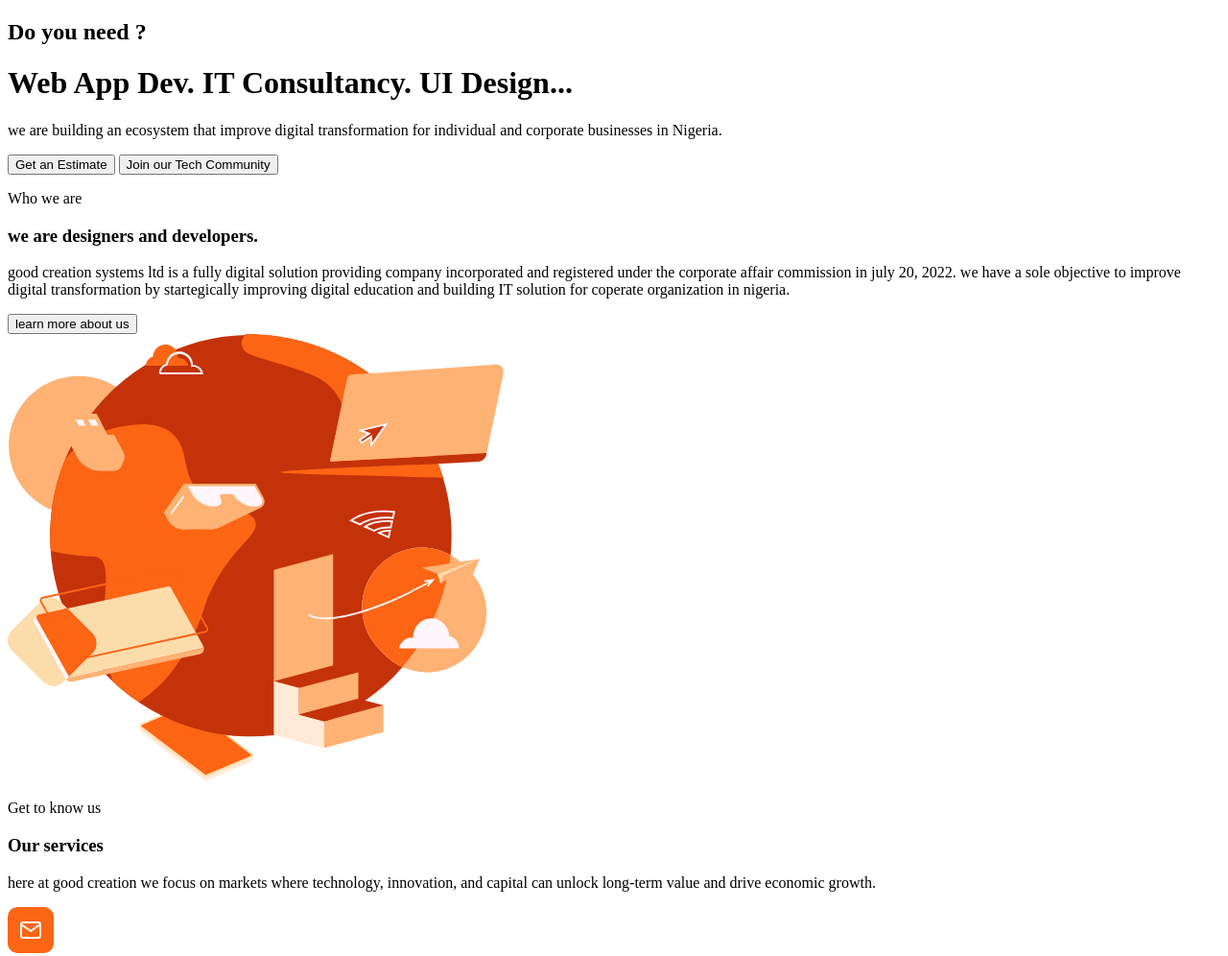
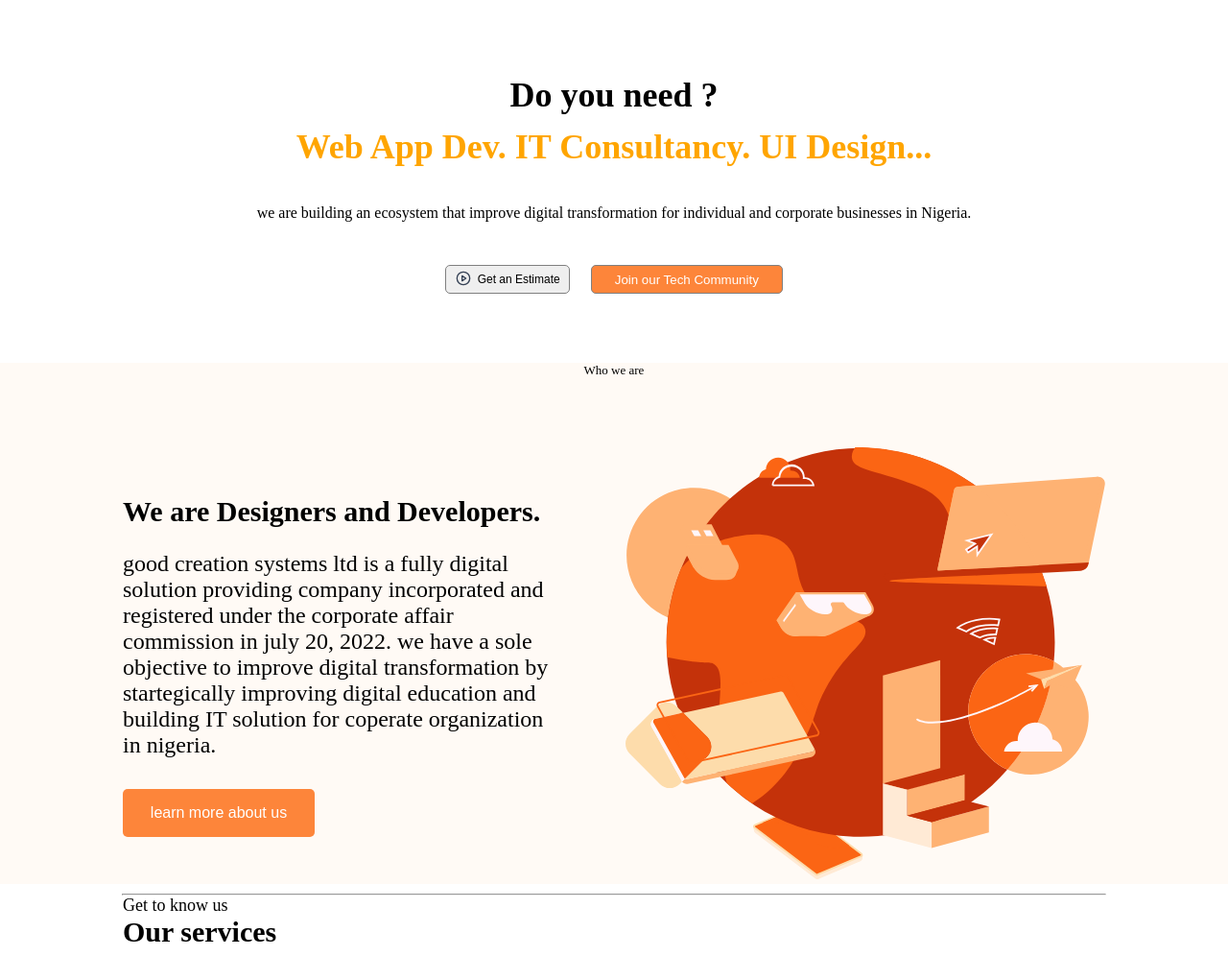
Before and after one commit to OluwaZhang/Good-creation-project, a plain HTML site: page index.html in a window 1280 px wide. Shown: the top 996 px of the page at 96% size. Drawn offline with Linux system fonts and the light colour scheme.

Commit message:
modify css

```diff
--- a/css/style.css
+++ b/css/style.css
@@ -0,0 +1,129 @@
+* {
+  margin: 0;
+  padding: 0;
+}
+/* general */
+body {
+  background-color: white;
+  font-size: 18px;
+}
+.container {
+  width: 80%;
+  margin: auto;
+}
+li {
+  list-style-type: none;
+}
+a {
+  text-decoration: none;
+}
+
+/* header */
+header {
+  margin-top: 4em;
+  line-height: 1.5;
+}
+header h2 {
+  font-size: 2em;
+  display: flex;
+  justify-content: center;
+}
+header h1 {
+  display: flex;
+  justify-content: center;
+  /* width: 100%; */
+  color: orange;
+}
+.short {
+  display: flex;
+  justify-content: center;
+  width: 80%;
+  margin: auto;
+  font-size: 16px;
+  text-align: center;
+  line-height: 1.2;
+  margin-top: 2em;
+}
+.buttons {
+  display: flex;
+  justify-content: center;
+  gap: 1.2em;
+  margin-top: 2.5em;
+}
+.estimate {
+  width: 130px;
+  height: 30px;
+  font-size: 12px;
+  display: flex;
+  justify-content: center;
+  align-items: center;
+  gap: 7px;
+  border: 1px solid gray;
+  border-radius: 5px;
+}
+
+.get-circle {
+  width: 16px;
+  margin-top: -2px;
+}
+.join {
+  width: 200px;
+  height: 30px;
+  background-color: #fd853a;
+  color: white;
+  border: 1px solid gray;
+  border-radius: 5px;
+}
+
+.rule-1 {
+  width: 1144;
+  height: 14;
+  color: orange;
+} /* this part of the code isnt resonding for some reason */
+
+/* main */
+main {
+  margin-top: 4em;
+}
+.we {
+  display: flex;
+  justify-content: center;
+  font-size: 13px;
+}
+#About {
+  background-color: #fffaf5;
+}
+
+.about-below {
+  display: flex;
+  align-items: center;
+  gap: 4em;
+  margin-top: 4em;
+}
+h3 {
+  font-size: 30px;
+}
+.are p {
+  margin-top: 1em;
+  /* max-width: 500px; */
+  font-size: 24px;
+}
+.learn {
+  width: 200px;
+  height: 50px;
+  margin-top: 2em;
+  font-size: 16px;
+  border: none;
+  border-radius: 5px;
+  background-color: #fd853a;
+  color: white;
+}
+.globe {
+  width: 500px;
+  height: auto;
+}
+hr {
+  width: 80%;
+  margin: auto;
+  margin-top: 10px;
+}
--- a/index.html
+++ b/index.html
@@ -18,13 +18,18 @@
           individual and corporate businesses in Nigeria.
         </p>
         <div class="buttons">
-          <button type="submit">Get an Estimate</button>
+          <button type="submit" class="estimate">
+            <img src="./img/play-circle.svg" alt="get" class="get-circle" /> Get
+            an Estimate
+          </button>
 
-          <button type="submit">Join our Tech Community</button>
+          <div>
+            <button type="submit" class="join">Join our Tech Community</button>
+          </div>
         </div>
 
         <div class="rules">
-          <span class="rule-1"></span>
+          <span class="rule-1" width="1144" height="14"></span>
           <span class="rule-2"></span>
           <span class="rule-3"></span>
         </div>
@@ -33,17 +38,20 @@
 
     <main>
       <section id="About">
+        <div class="container">
           <p class="we">Who we are</p>
+          <div class="about-below">
             <div class="are">
-          <h3>we are designers and developers.</h3>
+              <h3>We are Designers and Developers.</h3>
               <p>
                 good creation systems ltd is a fully digital solution providing
                 company incorporated and registered under the corporate affair
                 commission in july 20, 2022. we have a sole objective to improve
-            digital transformation by startegically improving digital education
-            and building IT solution for coperate organization in nigeria.
+                digital transformation by startegically improving digital
+                education and building IT solution for coperate organization in
+                nigeria.
               </p>
-          <button type="submit">learn more about us</button>
+              <button type="submit" class="learn">learn more about us</button>
             </div>
             <div>
               <img
@@ -51,11 +59,15 @@
                 alt="globe"
                 width="517"
                 height="465"
+                class="globe"
               />
             </div>
+          </div>
+        </div>
       </section>
+      <hr />
 
-      <section id="services">
+      <section id="services" class="container">
         <article class="top-service">
           <p>Get to know us</p>
           <h3>Our services</h3>
@@ -89,7 +101,7 @@
               <h4>Business Automation</h4>
               <p>
                 Auto-assign tasks, send slack messages, and much more. Now power
-                up with hundreds of new templates to help you get started.>
+                up with hundreds of new templates to help you get started.
               </p>
             </div>
 
@@ -252,7 +264,7 @@
         </article>
       </section>
 
-      <section class="work">
+      <section id="work">
         <div class="left-work">
           <h3>It's Work Time</h3>
           <p>Let jump on Your Idea and Make It Big</p>
@@ -265,6 +277,7 @@
       </section>
 
       <section id="contact">
+        <div class="container">
           <div class="top-contact">
             <div class="left-top-contact">
               <p>contact us</p>
@@ -298,10 +311,12 @@
             </form>
             <p>we care about your data in our <a href="">privacy policy</a></p>
           </div>
+        </div>
       </section>
+    </main>
 
     <footer>
-        <div class="footer-top">
+      <div class="footer-top" class="container">
         <h3>Goodcreation</h3>
         <nav>
           <ul>
@@ -341,6 +356,5 @@
         </ul>
       </div>
     </footer>
-    </main>
   </body>
 </html>
```
Lines whose indentation alone changed are shown as unchanged.
